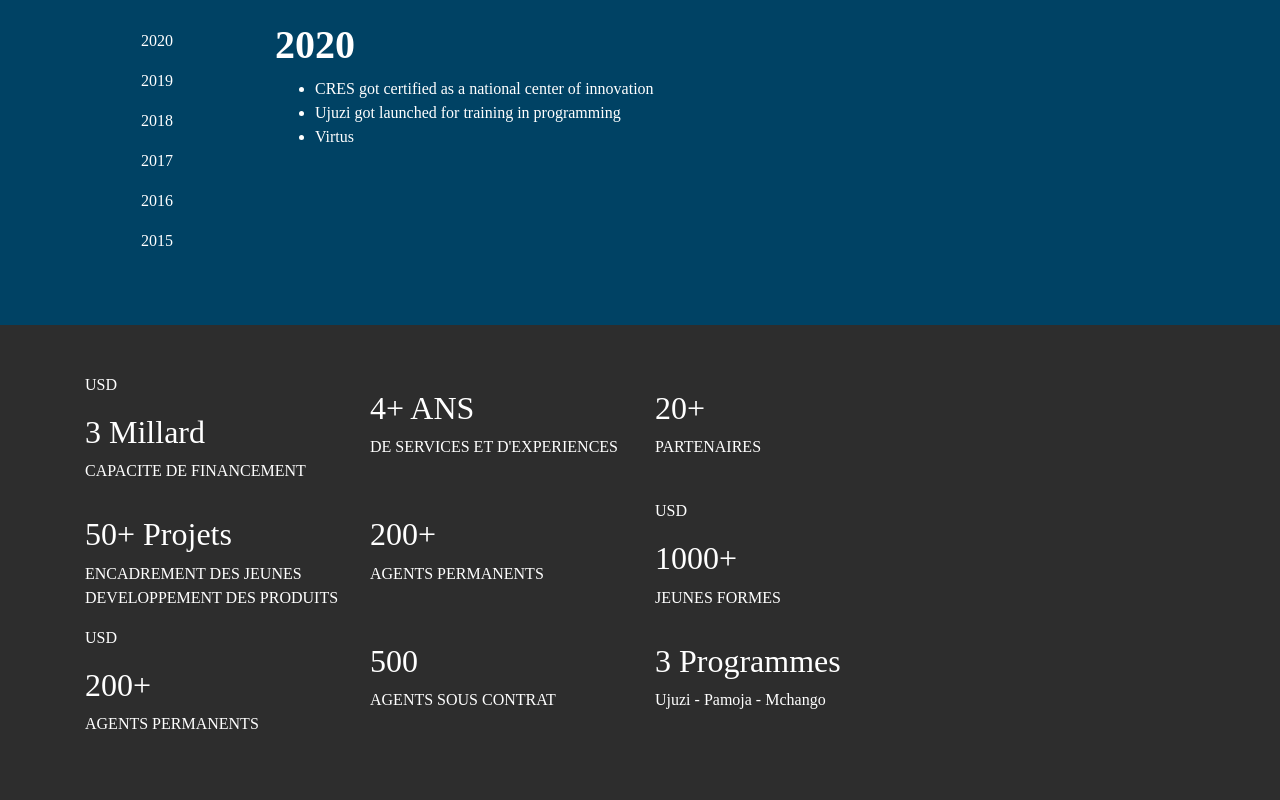
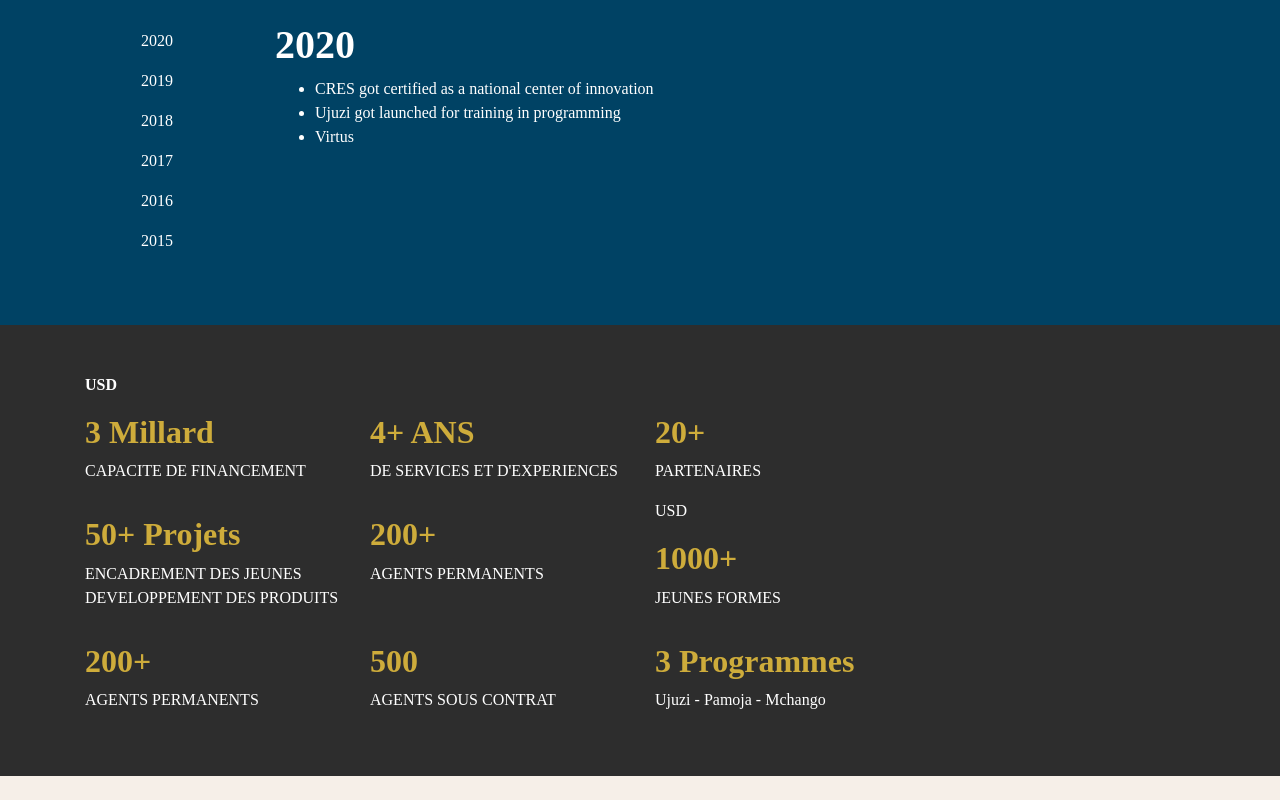
Before and after one commit to GhislainMitahi/CRES-React, a React (Create React App) app: page / in a window 1280 px wide. Shown: the part 1282-2082 px from the top of the page. After the commit the page ends 2058 px from the top, so only its background shows below. Built offline with nearby package versions, Linux system fonts and the light colour scheme.

Commit message:
customize the statistc section

```diff
--- a/src/App.css
+++ b/src/App.css
@@ -104,3 +104,7 @@
   font-family: Century Gothic;
   color: #fff;
 }
+.title4{
+  color: #CEAC3B;
+  font-weight: bold;
+}
--- a/src/components/Statistiques.js
+++ b/src/components/Statistiques.js
@@ -7,52 +7,52 @@ const Statistiques = ()=>{
                 <div className="container pt-5 pb-5">
                     <div className="row">
                         <div className="col-3">
-                            <p>USD</p>
-                            <h2>3 Millard</h2>
+                            <p className="title3">USD</p>
+                            <h2 className="title4">3 Millard</h2>
                             <p>CAPACITE DE FINANCEMENT</p>
                         </div>
                         <div className="col-3">
-                            <p></p>
-                            <h2>4+ ANS</h2>
+                            <p>&nbsp;</p>
+                            <h2 className="title4">4+ ANS</h2>
                             <p>DE SERVICES ET D'EXPERIENCES</p>
                         </div>
                         <div className="col-3">
-                            <p></p>
-                            <h2>20+</h2>
+                            <p>&nbsp;</p>
+                            <h2 className="title4">20+</h2>
                             <p>PARTENAIRES</p>
                         </div>
                     </div>
                     <div className="row">
                         <div className="col-3">
                             <p> </p>
-                            <h2>50+ Projets</h2>
+                            <h2 className="title4">50+ Projets</h2>
                             <p>ENCADREMENT DES JEUNES DEVELOPPEMENT DES PRODUITS</p>
                         </div>
                         <div className="col-3">
                             <p> </p>
-                            <h2>200+</h2>
+                            <h2 className="title4">200+</h2>
                             <p>AGENTS PERMANENTS</p>
                         </div>
                         <div className="col-3">
                             <p>USD</p>
-                            <h2>1000+</h2>
+                            <h2 className="title4">1000+</h2>
                             <p>JEUNES FORMES</p>
                         </div>
                     </div>
                     <div className="row">
                         <div className="col-3">
-                            <p>USD</p>
-                            <h2>200+</h2>
+                            <p></p>
+                            <h2 className="title4">200+</h2>
                             <p>AGENTS PERMANENTS</p>
                         </div>
                         <div className="col-3">
                             <p></p>
-                            <h2>500</h2>
+                            <h2 className="title4">500</h2>
                             <p>AGENTS SOUS CONTRAT</p>
                         </div>
                         <div className="col-3">
                             <p></p>
-                            <h2>3 Programmes</h2>
+                            <h2 className="title4">3 Programmes</h2>
                             <p>Ujuzi - Pamoja - Mchango</p>
                         </div>
                     </div>
```
